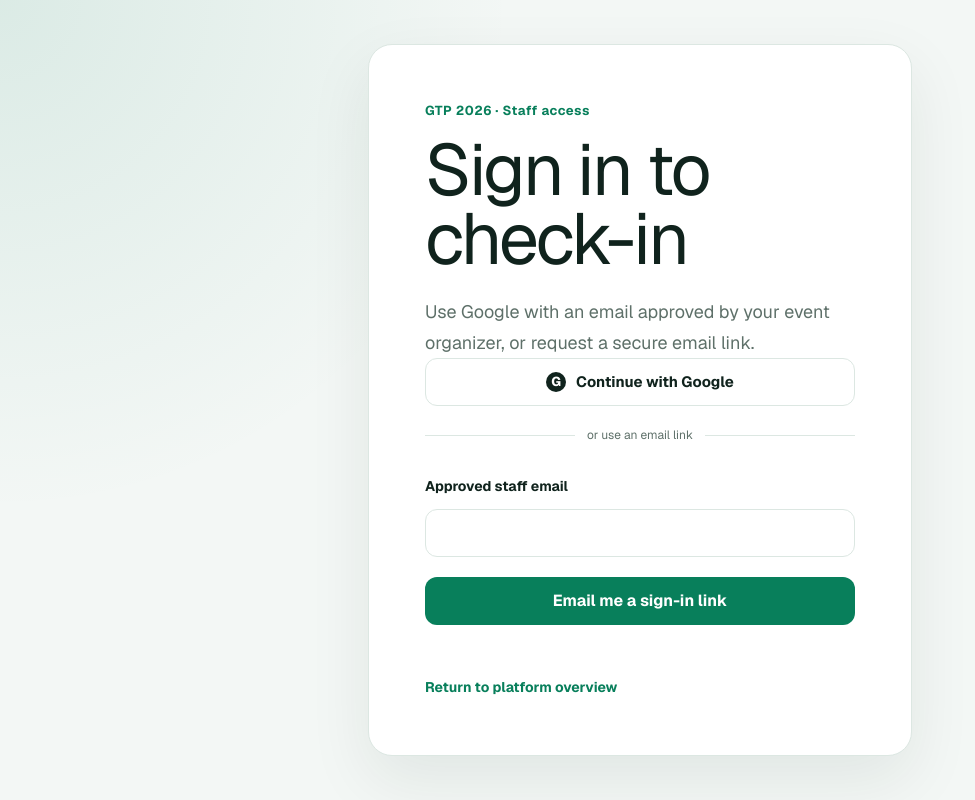
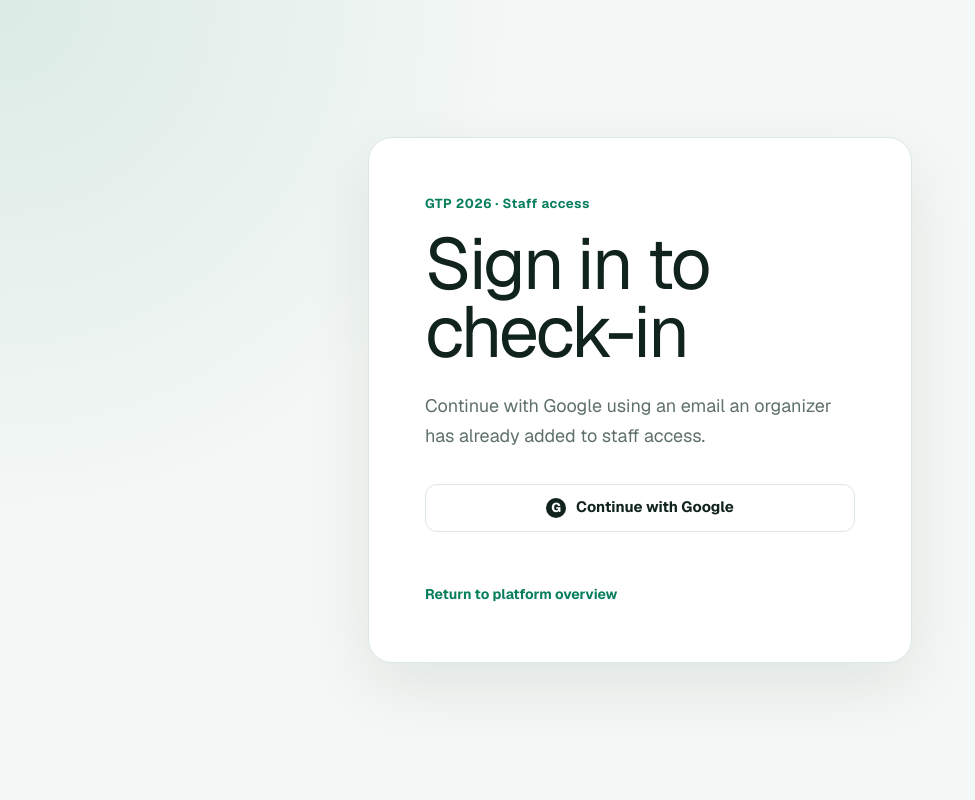
Before and after one commit to AmeerulH/check-in-platform, a Next.js app: page /login in a window 1280 px wide. Shown: the whole page, without its empty margins (0-975 px from the left). Built offline with nearby package versions, Linux system fonts and the light colour scheme.

Commit message:
feat(auth): use Google-only staff login
Force the Google account picker on each attempt, bind staff access by exact email, and remove the magic-link form.

Co-authored-by: Cursor <cursoragent@cursor.com>

```diff
--- a/src/app/globals.css
+++ b/src/app/globals.css
@@ -296,6 +296,7 @@ h1 {
   align-items: center;
   justify-content: center;
   gap: 0.625rem;
+  margin-top: 2rem;
   border: 1px solid var(--line);
   border-radius: 0.75rem;
   background: var(--surface);
--- a/src/app/login/page.tsx
+++ b/src/app/login/page.tsx
@@ -19,13 +19,10 @@ export default async function LoginPage({
         <p className="eyebrow">GTP 2026 · Staff access</p>
         <h1 id="login-heading">Sign in to check-in</h1>
         <p className="lede">
-          Use Google with an email approved by your event organizer, or request
-          a secure email link.
+          Continue with Google using an email an organizer has already added to
+          staff access.
         </p>
-        <LoginForm
-          accessDenied={error === "access-denied"}
-          invalidLink={error === "invalid-link"}
-        />
+        <LoginForm accessDenied={error === "access-denied"} />
         <Link className="text-link" href="/">
           Return to platform overview
         </Link>
--- a/src/components/auth/login-form.tsx
+++ b/src/components/auth/login-form.tsx
@@ -1,87 +1,63 @@
 "use client";
 
-import { FormEvent, useState } from "react";
+import { useEffect, useState } from "react";
 
 import { createSupabaseBrowserClient } from "@/lib/supabase/browser";
 
-type FormStatus = "idle" | "submitting" | "submitted" | "error";
-
-type ApiErrorResponse = {
-  error?: {
-    code?: string;
-    message?: string;
-  };
-};
-
 export function LoginForm({
   accessDenied = false,
-  invalidLink = false,
 }: {
   accessDenied?: boolean;
-  invalidLink?: boolean;
 }) {
-  const [email, setEmail] = useState("");
-  const [status, setStatus] = useState<FormStatus>("idle");
   const [googleLoading, setGoogleLoading] = useState(false);
   const [errorCode, setErrorCode] = useState("");
   const [errorMessage, setErrorMessage] = useState("");
-  const hasError =
-    status === "error" || (status === "idle" && (invalidLink || accessDenied));
+  const hasError = Boolean(errorMessage) || accessDenied;
 
-  async function handleSubmit(event: FormEvent<HTMLFormElement>) {
-    event.preventDefault();
-    setStatus("submitting");
-    setErrorCode("");
-    setErrorMessage("");
-
-    try {
-      const response = await fetch("/api/auth/request-link", {
-        method: "POST",
-        headers: { "Content-Type": "application/json" },
-        body: JSON.stringify({ email }),
-      });
-
-      if (!response.ok) {
-        const body = (await response.json().catch(() => null)) as ApiErrorResponse | null;
-        setErrorMessage(
-          body?.error?.message ??
-            "We could not request a sign-in link. Please try again.",
-        );
-        setErrorCode(body?.error?.code ?? "AUTH_REQUEST_FAILED");
-        setStatus("error");
-        return;
+  useEffect(() => {
+    function resetLoading() {
+      setGoogleLoading(false);
     }
 
-      setStatus("submitted");
-    } catch {
-      setErrorMessage(
-        "We could not reach the sign-in service. Check your connection and try again.",
-      );
-      setErrorCode("NETWORK_UNAVAILABLE");
-      setStatus("error");
-    }
-  }
+    window.addEventListener("pageshow", resetLoading);
+    window.addEventListener("focus", resetLoading);
+    return () => {
+      window.removeEventListener("pageshow", resetLoading);
+      window.removeEventListener("focus", resetLoading);
+    };
+  }, []);
 
   async function signInWithGoogle() {
     setGoogleLoading(true);
     setErrorCode("");
     setErrorMessage("");
 
+    try {
       const supabase = createSupabaseBrowserClient();
-    const { error } = await supabase.auth.signInWithOAuth({
+      const { data, error } = await supabase.auth.signInWithOAuth({
         provider: "google",
         options: {
           redirectTo: `${window.location.origin}/auth/callback`,
+          skipBrowserRedirect: true,
+          queryParams: {
+            prompt: "select_account",
+            access_type: "online",
+          },
         },
       });
 
-    if (error) {
+      if (error || !data.url) {
         setGoogleLoading(false);
-      setStatus("error");
         setErrorCode("GOOGLE_SIGN_IN_UNAVAILABLE");
-      setErrorMessage(
-        "Google sign-in is not available yet. Try a magic link or contact an organizer.",
-      );
+        setErrorMessage("Google sign-in could not start. Please try again.");
+        return;
+      }
+
+      window.location.assign(data.url);
+    } catch {
+      setGoogleLoading(false);
+      setErrorCode("GOOGLE_SIGN_IN_UNAVAILABLE");
+      setErrorMessage("Google sign-in could not start. Check your connection and try again.");
     }
   }
 
@@ -89,54 +65,23 @@ export function LoginForm({
     <div>
       <button
         className="google-sign-in"
-        disabled={googleLoading || status === "submitting"}
+        disabled={googleLoading}
         onClick={() => void signInWithGoogle()}
         type="button"
       >
         <span aria-hidden="true" className="google-mark">G</span>
-        {googleLoading ? "Opening Google…" : "Continue with Google"}
+        {googleLoading ? "Opening Google…" : accessDenied ? "Continue with a different Google account" : "Continue with Google"}
       </button>
-      <div className="auth-divider"><span>or use an email link</span></div>
-      <form className="login-form" onSubmit={handleSubmit}>
-        <label htmlFor="email">Approved staff email</label>
-        <input
-          autoComplete="email"
-          aria-describedby="login-feedback"
-          disabled={status === "submitting" || googleLoading}
-          id="email"
-          name="email"
-          onChange={(event) => {
-            setEmail(event.target.value);
-            if (status === "error") {
-              setStatus("idle");
-              setErrorCode("");
-              setErrorMessage("");
-            }
-          }}
-          required
-          type="email"
-          value={email}
-        />
-        <button disabled={status === "submitting" || googleLoading} type="submit">
-          {status === "submitting" ? "Sending secure link…" : "Email me a sign-in link"}
-        </button>
-      </form>
       <p
         aria-live="polite"
-        className={`form-message ${
-          hasError ? "status-error" : ""
-        } ${status === "submitted" ? "status-success" : ""}`}
+        className={`form-message ${hasError ? "status-error" : ""}`}
         id="login-feedback"
         role={hasError ? "alert" : "status"}
       >
-        {accessDenied && status === "idle" &&
-          "This Google account is not approved for staff access. Ask an organizer to add your exact email."}
-        {invalidLink && !accessDenied && status === "idle" &&
-          "This sign-in link is invalid or has expired. Request a new one and open it only once."}
-        {status === "submitted" &&
-          "If your email is approved, a secure sign-in link will arrive shortly."}
-        {status === "error" && errorMessage}
-        {status === "error" && errorCode && (
+        {accessDenied && !errorMessage &&
+          "This Google account is not on the staff list. Ask an organizer to add that exact email, then choose it again."}
+        {errorMessage}
+        {errorCode && (
           <>
             {" "}
             Reference: {errorCode}.
--- a/src/lib/auth/staff.ts
+++ b/src/lib/auth/staff.ts
@@ -39,13 +39,12 @@ export async function bindStaffMembership({
     .maybeSingle();
 
   if (error || !membership?.active) return false;
-  if (membership.auth_user_id) return membership.auth_user_id === userId;
+  if (membership.auth_user_id === userId) return true;
 
   const { data: boundMembership, error: bindError } = await admin
     .from("event_memberships")
     .update({ auth_user_id: userId })
     .eq("id", membership.id)
-    .is("auth_user_id", null)
     .select("auth_user_id")
     .maybeSingle();
 
```
Also changed, not shown: 1 other file (tests, documents, lock files or other folders). Lines whose indentation alone changed are shown as unchanged.
